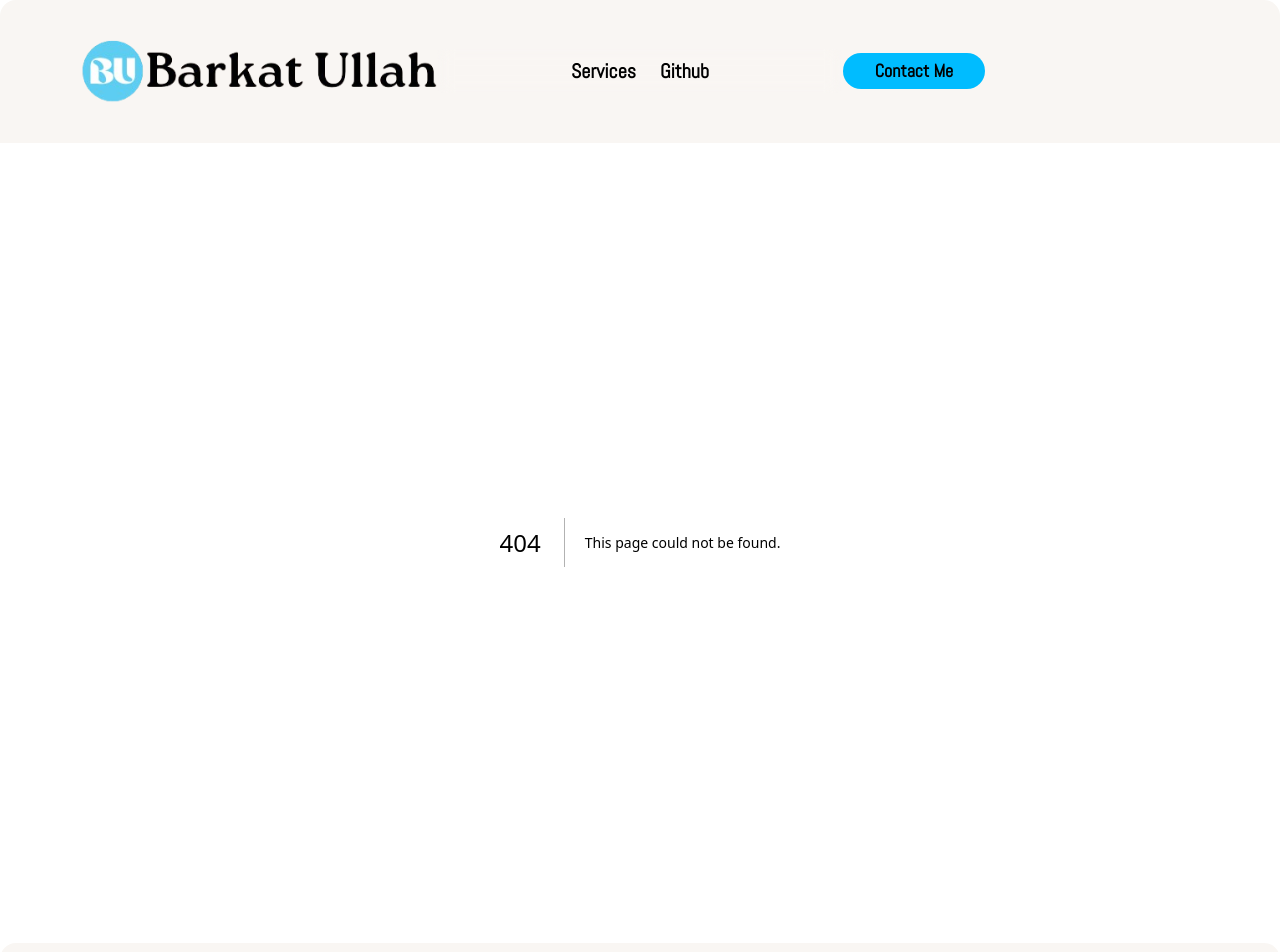
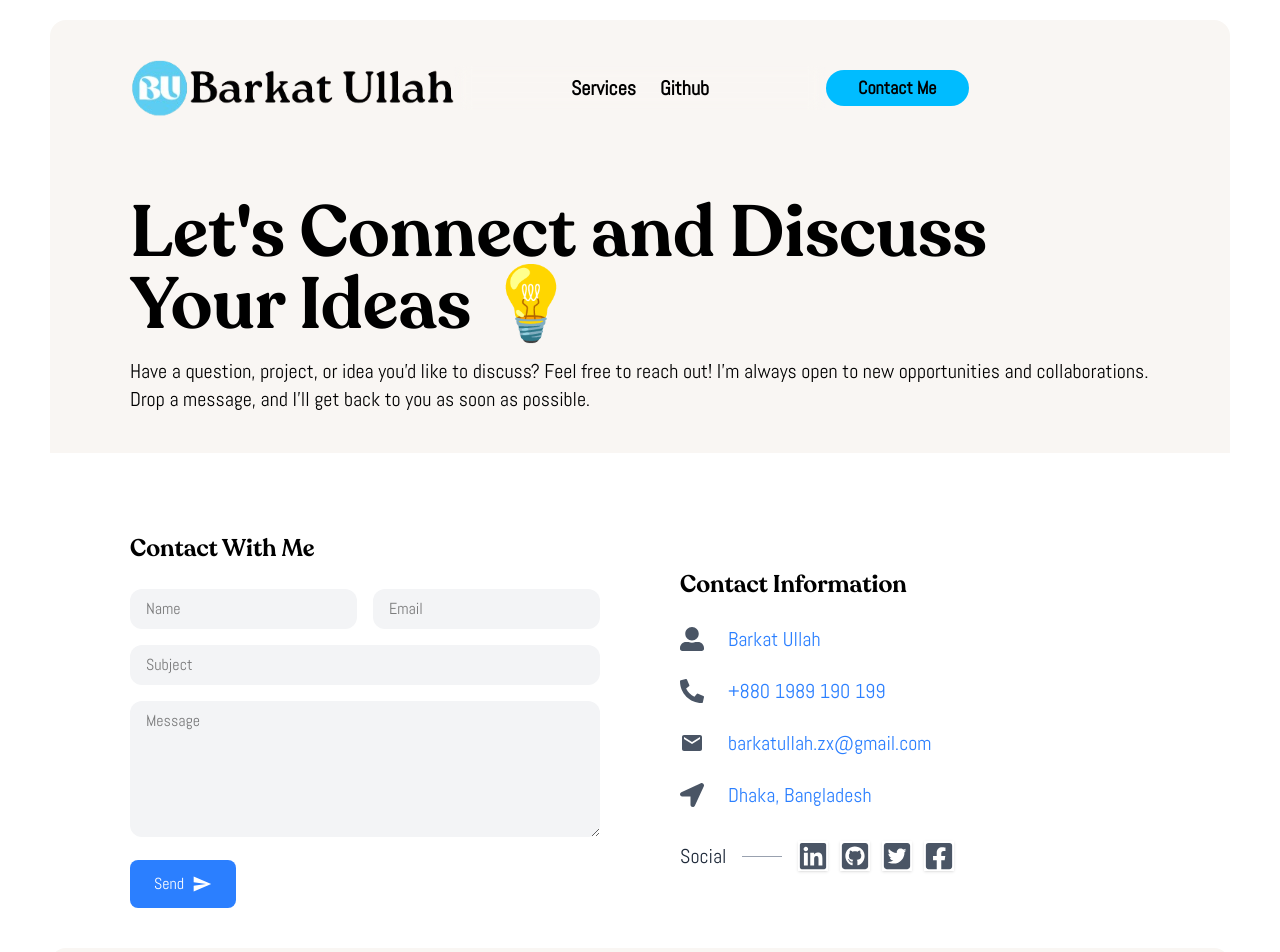
Before and after one commit to Barkatzx/barkat-portfolio-2.0, a Next.js app: page /contact in a window 1280 px wide. Before the commit this address had no page. Shown: the top 952 px of the page. Built offline with nearby package versions, Linux system fonts and the light colour scheme.

Commit message:
Contact Page Added

```diff
--- /dev/null
+++ b/app/contact/page.tsx
@@ -0,0 +1,222 @@
+"use client";
+
+import emailjs from "emailjs-com";
+import { motion, useAnimation } from "framer-motion";
+import React, { useEffect, useRef, useState } from "react";
+import {
+  FaFacebookSquare,
+  FaGithubSquare,
+  FaLinkedin,
+  FaLocationArrow,
+  FaPhoneAlt,
+  FaTwitterSquare,
+  FaUserAlt,
+} from "react-icons/fa";
+import { MdEmail, MdSend } from "react-icons/md";
+import { useInView } from "react-intersection-observer";
+import Swal from "sweetalert2";
+
+const Contact: React.FC = () => {
+  const form = useRef<HTMLFormElement>(null);
+  const [ref, inView] = useInView({ threshold: 0.3, triggerOnce: true });
+  const [viewDiv, setViewDiv] = useState(false);
+  const animation = useAnimation();
+
+  useEffect(() => {
+    if (inView) {
+      setViewDiv(true);
+    } else {
+      setViewDiv(false);
+    }
+  }, [inView, animation]);
+
+  const handleSend = (e: React.FormEvent<HTMLFormElement>) => {
+    e.preventDefault();
+
+    if (form.current) {
+      emailjs
+        .sendForm(
+          process.env.NEXT_PUBLIC_SERVICE_ID!,
+          process.env.NEXT_PUBLIC_TEMPLATE_ID!,
+          form.current,
+          process.env.NEXT_PUBLIC_USER_ID!
+        )
+        .then(
+          (result) => {
+            console.log(result.text);
+            Swal.fire({
+              position: "top-end",
+              icon: "success",
+              title: "Your Message has been sent",
+              showConfirmButton: false,
+              timer: 1500,
+            });
+          },
+          (error) => {
+            console.log(error.text);
+          }
+        );
+      e.currentTarget.reset();
+    }
+  };
+
+  return (
+    <div className="container mx-auto">
+      <div className="px-5 md:px-20 py-10 bg-[#f9f6f3]">
+        <motion.div
+          initial={{ opacity: 0, y: 20 }}
+          whileInView={{ opacity: 1, y: 0 }}
+          transition={{ duration: 0.5 }}
+          viewport={{ once: true }}
+        >
+          <h2 className="font-[Recoleta] text-5xl md:text-7xl mb-4">
+            Let&apos;s Connect and Discuss Your Ideas 💡
+          </h2>
+          <p className="text-xl">
+            Have a question, project, or idea you&apos;d like to discuss? Feel
+            free to reach out! I’m always open to new opportunities and
+            collaborations. Drop a message, and I&apos;ll get back to you as
+            soon as possible.
+          </p>
+        </motion.div>
+      </div>
+
+      <div className="flex flex-col md:flex-row justify-between items-center mt-10 px-5 md:px-20 py-10 gap-20">
+        <motion.div
+          ref={ref}
+          initial={{ opacity: 0, y: 20 }}
+          whileInView={{ opacity: 1, y: 0 }}
+          transition={{ duration: 0.5 }}
+          viewport={{ once: true }}
+          className="w-full md:w-1/2"
+        >
+          <h2 className="font-[Recoleta] text-2xl mb-6">Contact With Me</h2>
+          <form ref={form} onSubmit={handleSend} className="space-y-4">
+            <div className="grid grid-cols-1 lg:grid-cols-2 gap-4">
+              <input
+                className="w-full px-4 py-2 bg-gray-100 rounded-xl focus:outline-none focus:ring-2 focus:ring-blue-500"
+                type="text"
+                name="name"
+                id="name"
+                placeholder="Name"
+                required
+              />
+              <input
+                className="w-full px-4 py-2 bg-gray-100 rounded-xl focus:outline-none focus:ring-2 focus:ring-blue-500"
+                type="email"
+                name="email"
+                id="email"
+                placeholder="Email"
+                required
+              />
+            </div>
+            <input
+              className="w-full px-4 py-2 bg-gray-100 rounded-xl focus:outline-none focus:ring-2 focus:ring-blue-500"
+              type="text"
+              name="subject"
+              id="subject"
+              placeholder="Subject"
+              required
+            />
+            <textarea
+              className="w-full px-4 py-2 bg-gray-100 rounded-xl focus:outline-none focus:ring-2 focus:ring-blue-500"
+              name="message"
+              id="message"
+              cols={30}
+              rows={5}
+              placeholder="Message"
+              required
+            ></textarea>
+            <button
+              type="submit"
+              value="Send Message"
+              className="flex items-center justify-center gap-2 px-6 py-3 bg-blue-500 text-white rounded-lg hover:bg-blue-600 transition duration-300"
+            >
+              <span>Send</span>
+              <MdSend className="text-xl" />
+            </button>
+          </form>
+        </motion.div>
+
+        <motion.div
+          initial={{ y: 50, opacity: 0 }}
+          animate={viewDiv && "visible"}
+          variants={{
+            visible: { opacity: 1, y: 0 },
+            hidden: { opacity: 0, y: 50 },
+          }}
+          className="w-full md:w-1/2 mt-8 md:mt-0"
+        >
+          <h2 className="font-[Recoleta] text-2xl mb-6">Contact Information</h2>
+
+          <div className="flex items-center my-6">
+            <FaUserAlt className="text-2xl mr-6 text-gray-600 hover:text-blue-500 cursor-pointer transition duration-300" />
+            <h3 className="text-xl text-blue-500 font-medium">Barkat Ullah</h3>
+          </div>
+
+          <div className="flex items-center my-6">
+            <FaPhoneAlt className="text-2xl mr-6 text-gray-600 hover:text-blue-500 cursor-pointer transition duration-300" />
+            <h3 className="text-xl text-blue-500 font-medium">
+              +880 1989 190 199
+            </h3>
+          </div>
+
+          <div className="flex items-center my-6">
+            <MdEmail className="text-2xl mr-6 text-gray-600 hover:text-blue-500 cursor-pointer transition duration-300" />
+            <h3 className="text-xl text-blue-500 font-medium">
+              barkatullah.zx@gmail.com
+            </h3>
+          </div>
+
+          <div className="flex items-center my-6">
+            <FaLocationArrow className="text-2xl mr-6 text-gray-600 hover:text-blue-500 cursor-pointer transition duration-300" />
+            <h3 className="text-xl text-blue-500 font-medium">
+              Dhaka, Bangladesh
+            </h3>
+          </div>
+
+          <div className="mt-8 flex items-center">
+            <h3 className="text-xl text-gray-800">Social</h3>
+            <div className="bg-gray-400 w-10 h-px mx-4"></div>
+            <div className="flex space-x-3">
+              <a
+                href="https://linkedin.com/in/barkatzx"
+                target="_blank"
+                rel="noopener noreferrer"
+                className="text-3xl text-gray-600 hover:text-blue-500 hover:-translate-y-1.5 shadow-sm transition duration-300"
+              >
+                <FaLinkedin />
+              </a>
+              <a
+                href="https://www.github.com/barkatzx"
+                target="_blank"
+                rel="noopener noreferrer"
+                className="text-3xl text-gray-600 hover:text-blue-500 hover:-translate-y-1.5 shadow-sm transition duration-300"
+              >
+                <FaGithubSquare />
+              </a>
+              <a
+                href="https://twitter.com/barkatzx"
+                target="_blank"
+                rel="noopener noreferrer"
+                className="text-3xl text-gray-600 hover:text-blue-500 hover:-translate-y-1.5 shadow-sm transition duration-300"
+              >
+                <FaTwitterSquare />
+              </a>
+              <a
+                href="https://www.instagram.com/bethup97/"
+                target="_blank"
+                rel="noopener noreferrer"
+                className="text-3xl text-gray-600 hover:text-blue-500 hover:-translate-y-1.5 shadow-sm transition duration-300"
+              >
+                <FaFacebookSquare />
+              </a>
+            </div>
+          </div>
+        </motion.div>
+      </div>
+    </div>
+  );
+};
+
+export default Contact;
--- a/components/Header.tsx
+++ b/components/Header.tsx
@@ -59,7 +59,7 @@ export default function Header() {
               width: "auto",
               height: "auto",
             }}
-            className="max-w-full" // Optional: ensures it doesn't overflow its container
+            className="max-w-full"
           />
         </Link>
       </motion.div>
@@ -138,15 +138,24 @@ export default function Header() {
                 </motion.div>
               ))}
             </nav>
+            <div className=" justify-center flex items-center mb-4">
+              <Link href={`/contact`}>
+                <button className="bg-sky-400 px-8 py-1 rounded-full text-lg font-semibold text-black hover:bg-amber-500 transition-colors">
+                  Contact Me
+                </button>
+              </Link>
+            </div>
           </motion.div>
         )}
       </AnimatePresence>
 
       {/* Right spacer for desktop */}
       <div className="hidden md:block flex-1">
-        <button className="bg-sky-400 px-8 py-1 rounded-full text-lg font-semibold text-black hover:bg-amber-500 transition-colors">
-          Contact Me
-        </button>
+        <Link href={`/contact`}>
+          <button className="bg-sky-400 px-8 py-1 rounded-full text-lg font-semibold text-black hover:bg-amber-500 transition-colors cursor-pointer">
+            Contact Me
+          </button>
+        </Link>
       </div>
     </header>
   );
--- a/package.json
+++ b/package.json
@@ -11,6 +11,7 @@
   "dependencies": {
     "@sanity/image-url": "^1.1.0",
     "@types/styled-components": "^5.1.34",
+    "emailjs-com": "^3.2.0",
     "framer-motion": "^12.5.0",
     "next": "^15.3.0",
     "next-sanity": "^9.9.9",
@@ -20,6 +21,7 @@
     "react-icons": "^5.5.0",
     "react-intersection-observer": "^9.16.0",
     "styled-components": "^6.1.17",
+    "sweetalert2": "^11.18.0",
     "swr": "^2.3.3"
   },
   "devDependencies": {
```
Also changed, not shown: 1 other file (tests, documents, lock files or other folders).
